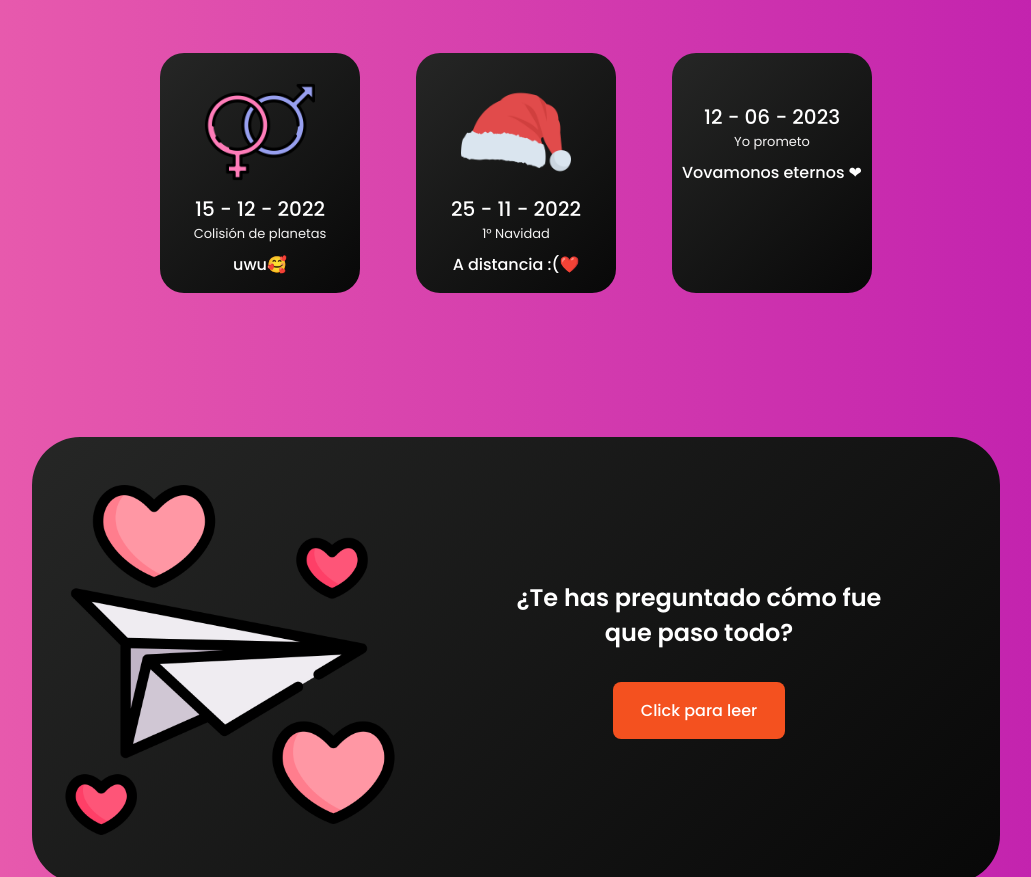
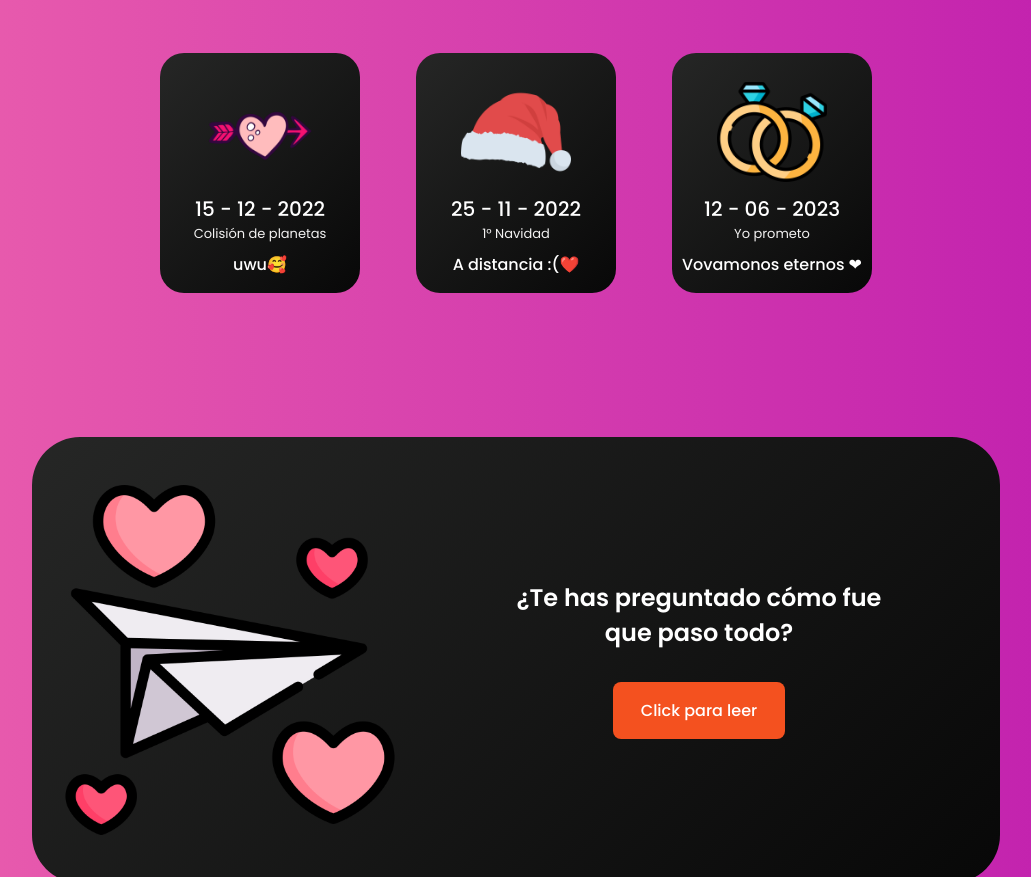
Before and after one commit to gabofto/gabofto.github.io, a plain HTML site: page index.html in a window 1280 px wide. Shown: the part 2735-3612 px from the top of the page, without its empty margins (124-1155 px from the left). Drawn offline with nearby package versions, Linux system fonts and the light colour scheme; files whose address does not match are found by name.

Commit message:
Update index.html

```diff
--- a/index.html
+++ b/index.html
@@ -300,7 +300,7 @@
 
           <div class="trick__content">
             <img
-              src="assets/img/colision{.png"
+              src="assets/img/colision.png"
               alt=""
               class="trick__img"
             />
@@ -322,7 +322,7 @@
 
           <div class="trick__content">
             <img
-              src="assets/img/esperando.png"
+              src="assets/img/anillos.png"
               alt=""
               class="trick__img"
             />
```
